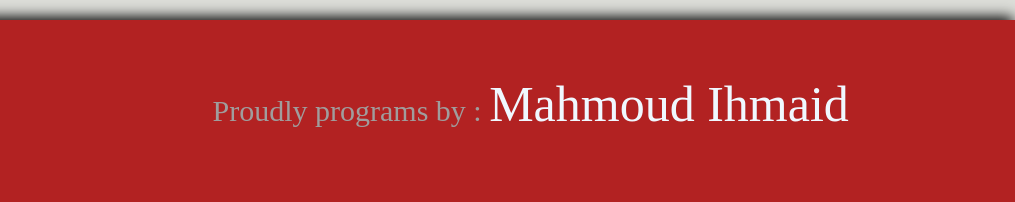
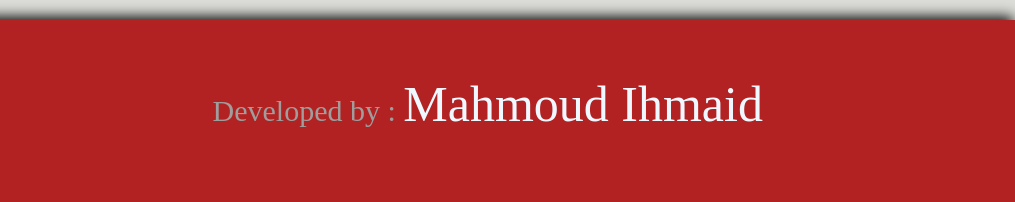
Before and after one commit to MahmoudMH/FirstRepo, a plain HTML site: page index.html in a window 1280 px wide. Shown: the part 2843-3045 px from the top of the page, 265-1280 px from the left. Drawn offline with Linux system fonts and the light colour scheme.

Commit message:
Update index.html

```diff
--- a/index.html
+++ b/index.html
@@ -194,7 +194,7 @@
 
                 <div class="copytight">
                     <p class="one">Conpyright 2016 © Brot</p>
-                    <p class="two">Proudly programs by : <span>Mahmoud Ihmaid</span></p2>
+                    <p class="two">Developed by : <span>Mahmoud Ihmaid</span></p>
                     </div>
             </div>
 
```
